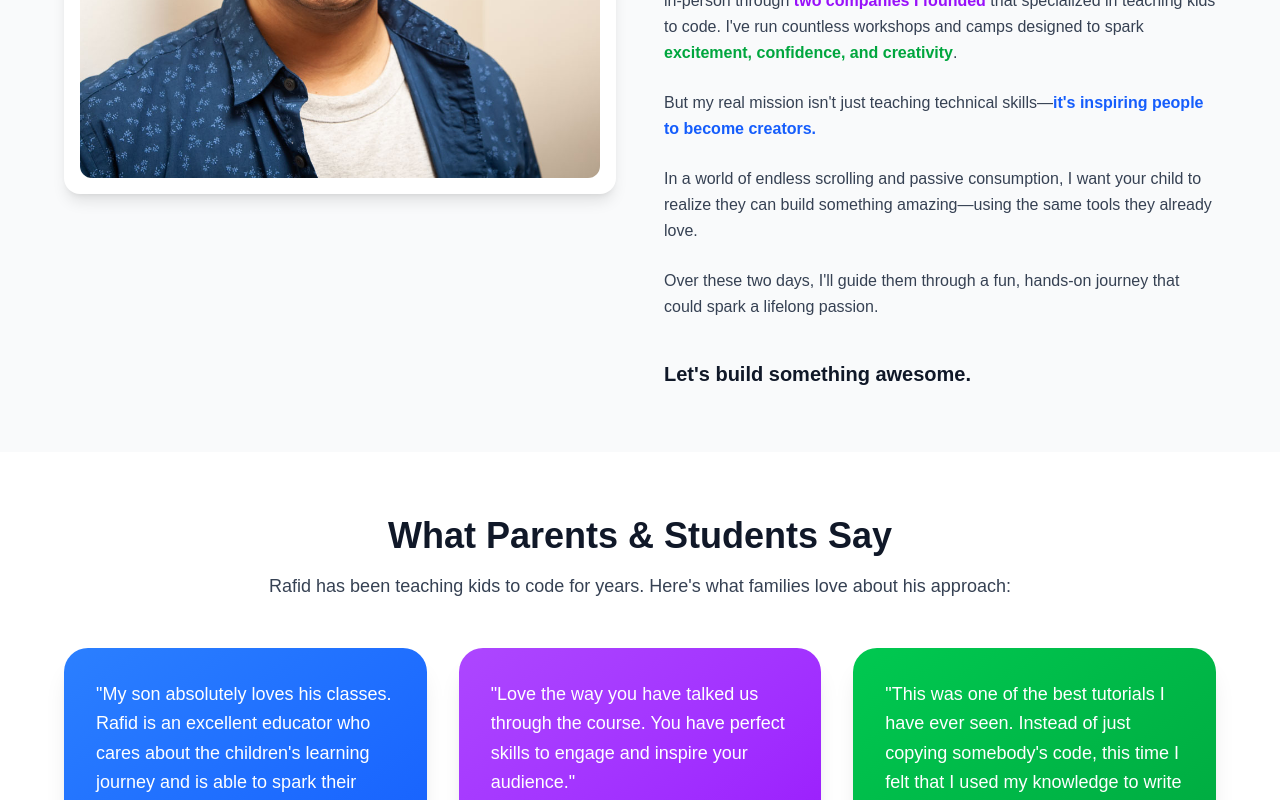
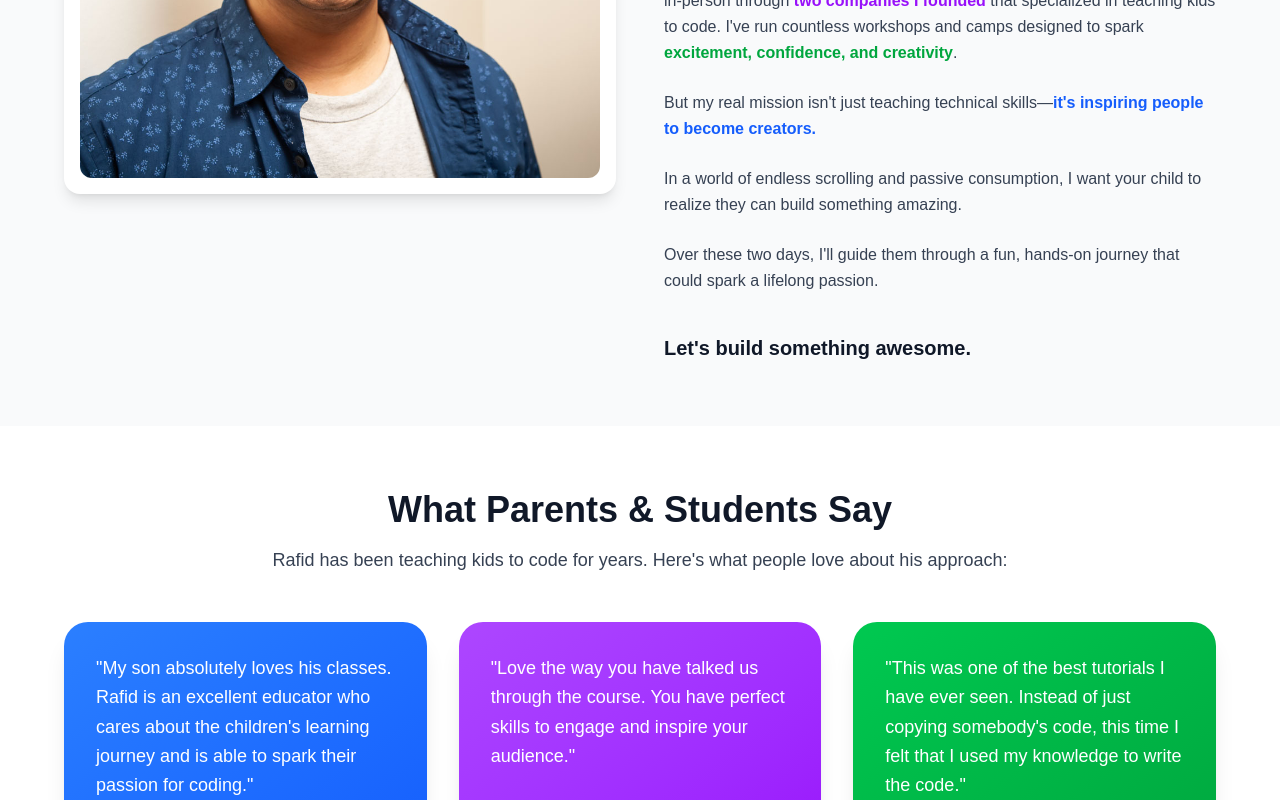
Before and after one commit to rafidhoda/robloxcreatorcamp, a Next.js app: page / in a window 1280 px wide. Shown: the part 3139-3939 px from the top of the page. Built offline with nearby package versions, Linux system fonts and the light colour scheme.

Commit message:
Last min fixes

```diff
--- a/src/app/page.tsx
+++ b/src/app/page.tsx
@@ -311,7 +311,7 @@ export default function Home() {
 
               <div className="space-y-6 text-gray-700 leading-relaxed">
                 <p>
-                  I was just <span className="font-semibold text-blue-600">9 years old</span> when I started building things on the computer—simple games, websites, and whatever else I could imagine.
+                  I was just <span className="font-semibold text-blue-600">9 years old</span> when I started building things on the computer—simple games, animations, movies, websites, and whatever else I could imagine.
                 </p>
 
                 <p>
@@ -327,7 +327,7 @@ export default function Home() {
                 </p>
 
                 <p>
-                  In a world of endless scrolling and passive consumption, I want your child to realize they can build something amazing—using the same tools they already love.
+                  In a world of endless scrolling and passive consumption, I want your child to realize they can build something amazing.
                 </p>
 
                 <p>
@@ -351,7 +351,7 @@ export default function Home() {
               What Parents & Students Say
             </h2>
             <p className="text-lg text-gray-700">
-              Rafid has been teaching kids to code for years. Here&apos;s what families love about his approach:
+              Rafid has been teaching kids to code for years. Here&apos;s what people love about his approach:
             </p>
           </div>
 
```
